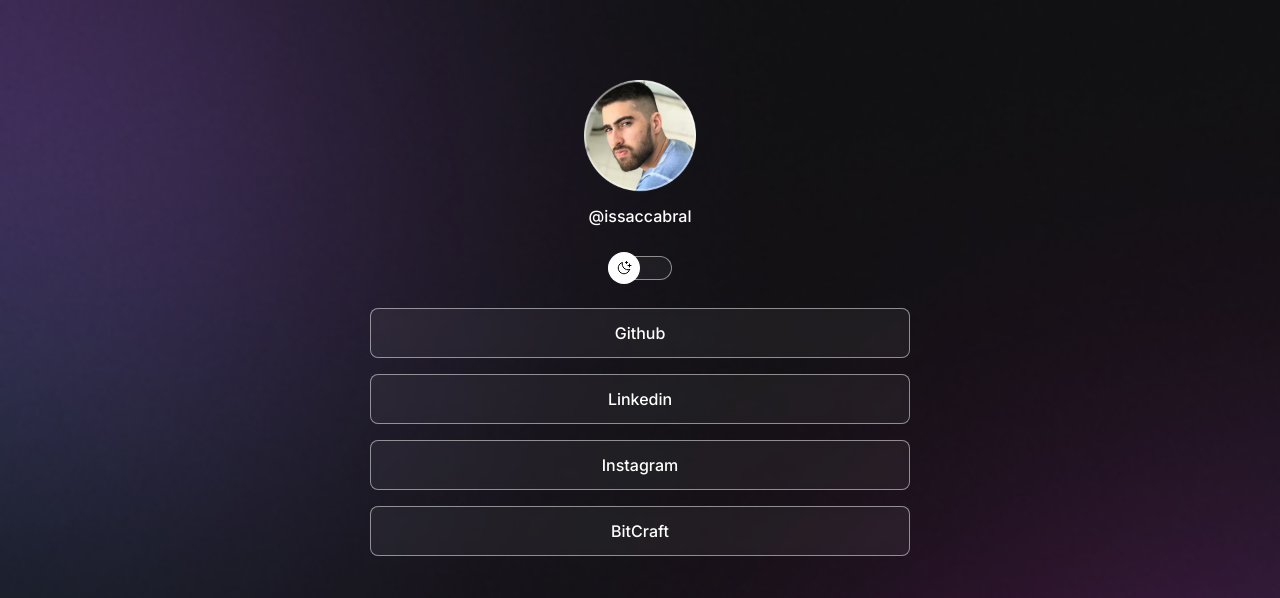
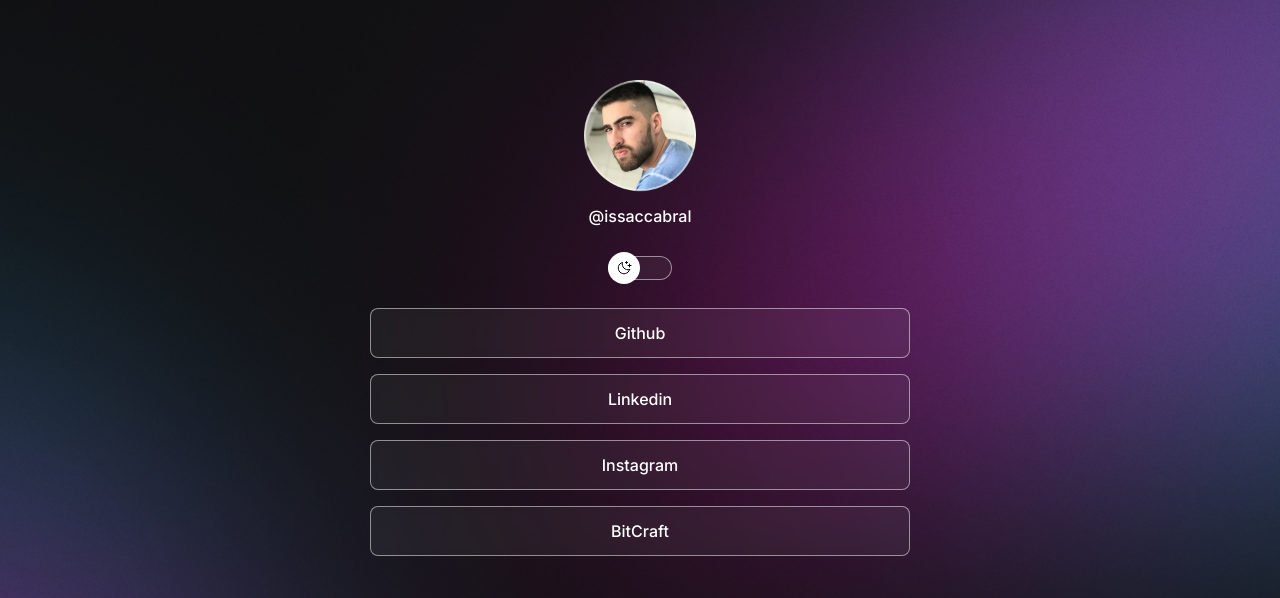
Before and after one commit to BitCFT/portfolio, a plain HTML site: page index.html in a window 1280 px wide. Shown: the top 598 px of the page. Drawn offline with nearby package versions, Linux system fonts and the light colour scheme.

Commit message:
chore: add media queries

```diff
--- a/style.css
+++ b/style.css
@@ -194,3 +194,15 @@ footer {
   text-align: center;
   font-size: 14px;
 }
+
+/* media queries */
+/* regras para larguras acima de 700px */
+@media (min-width: 700px) {
+  :root {
+    --bg-url: url("./assets/bg-desktop.jpg");
+  }
+
+  .light {
+    --bg-url: url("./assets/bg-desktop-light.jpg");
+  }
+}
```
